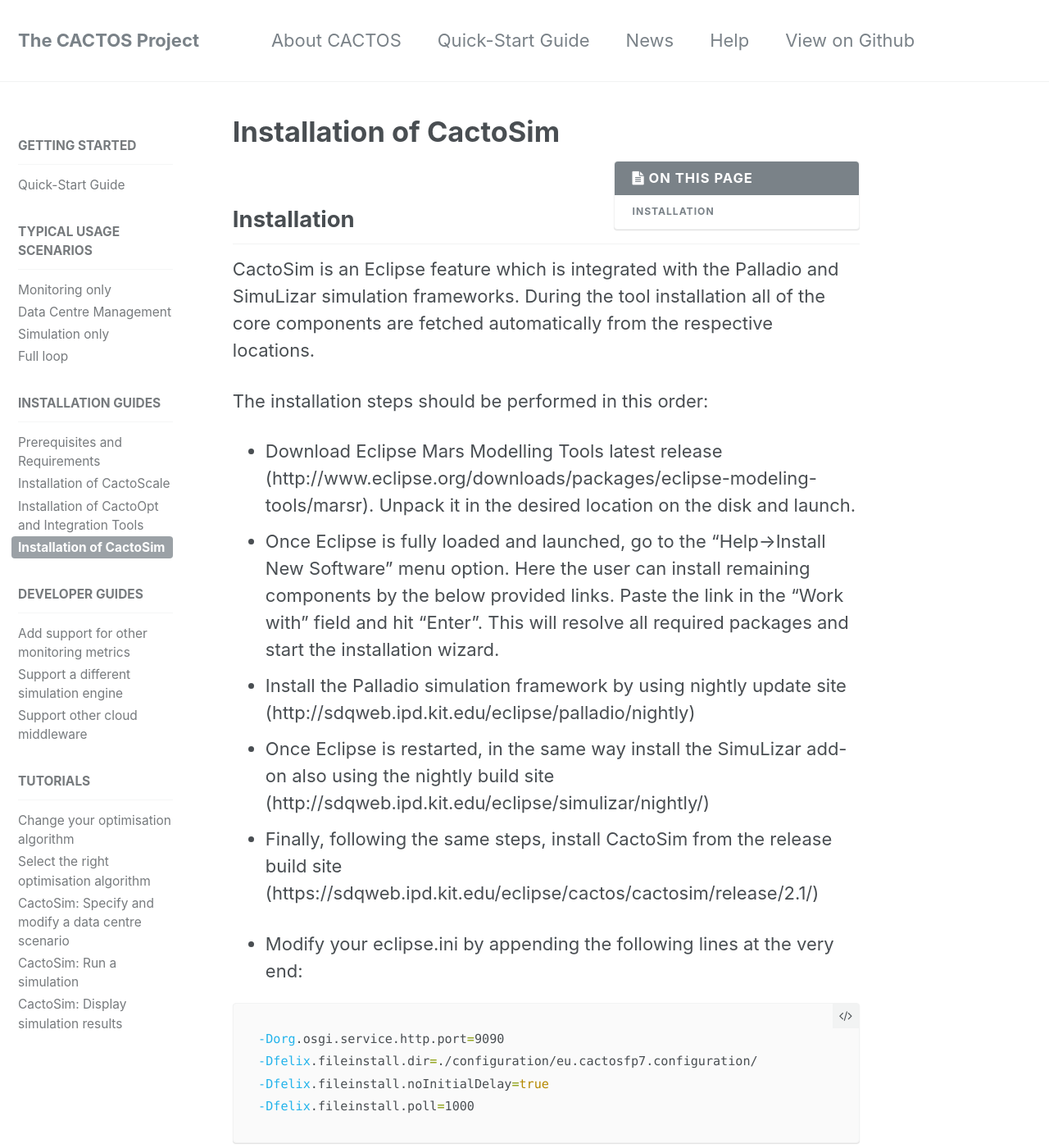
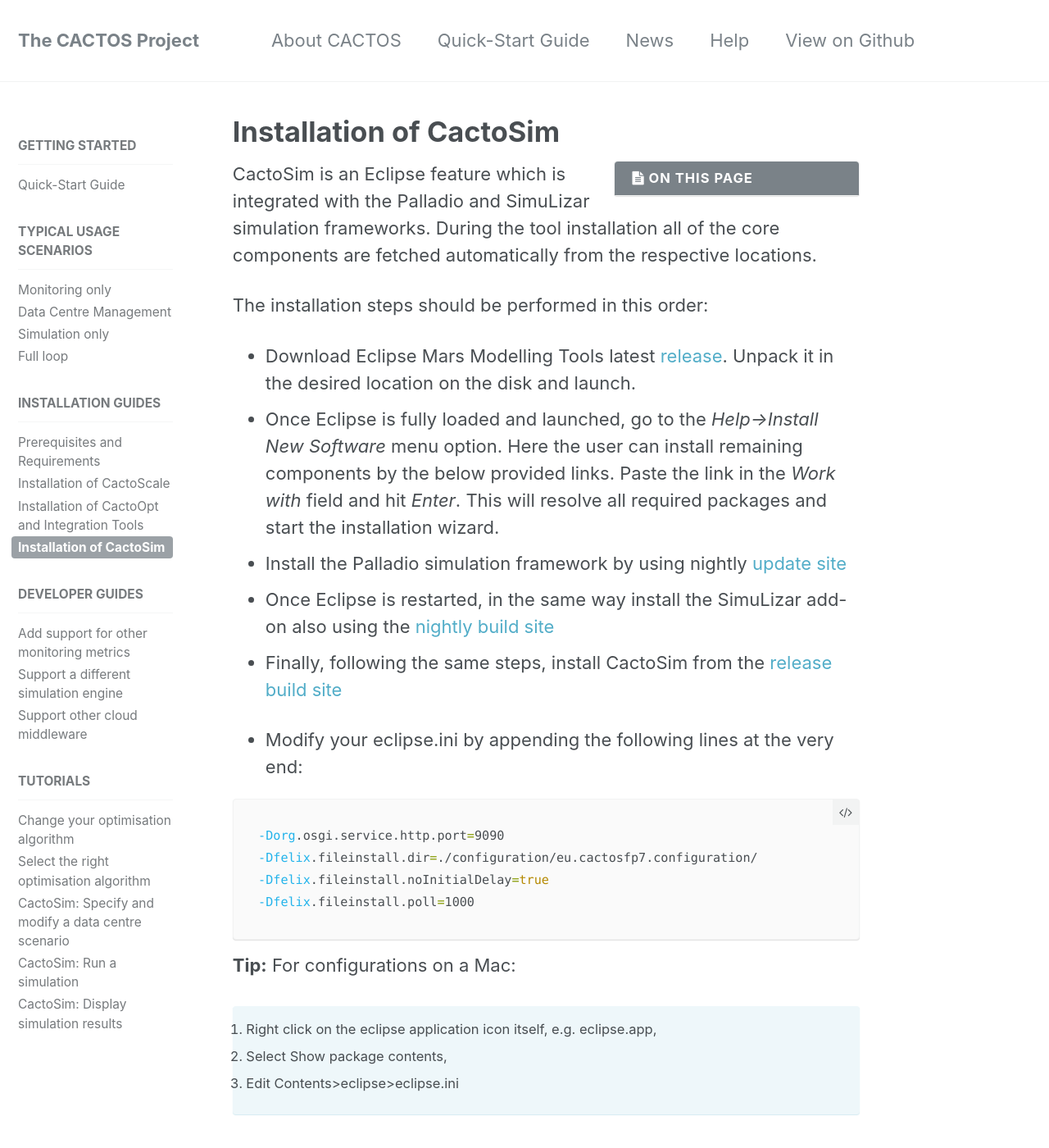
Before and after one commit to cactos/cactos.github.io, a Jekyll site: the page built from _docs/09_installation-of-cactosim.md, in a window 1280 px wide and 1400 px high. Shown: the whole window at 82% size. Built offline with Jekyll 4.4.1, drawn with Linux system fonts in a browser that asks for light colours; some of the changed text lies outside the part shown.

Commit message:
Refactor a bit the format.

````diff
--- a/_docs/09_installation-of-cactosim.md
+++ b/_docs/09_installation-of-cactosim.md
@@ -1,23 +1,22 @@
 ---
 title: "Installation of CactoSim"
 permalink: /docs/installation-guides/installation-of-cactosim/
+modified:
 ---
 
 {% include base_path %}
 
 {% include toc %}
 
-## Installation
-
 CactoSim is an Eclipse feature which is integrated with the Palladio and SimuLizar simulation frameworks. During the tool installation all of the core components are fetched automatically from the respective locations.
 
 The installation steps should be performed in this order:
 
-- Download Eclipse Mars Modelling Tools latest release (http://www.eclipse.org/downloads/packages/eclipse-modeling-tools/marsr). Unpack it in the desired location on the disk and launch.
-- Once Eclipse is fully loaded and launched, go to the “Help->Install New Software” menu option. Here the user can install remaining components by the below provided links. Paste the link in the “Work with” field and hit “Enter”. This will resolve all required packages and start the installation wizard.
-- Install the Palladio simulation framework by using nightly update site (http://sdqweb.ipd.kit.edu/eclipse/palladio/nightly)
-- Once Eclipse is restarted, in the same way install the SimuLizar add-on also using the nightly build site (http://sdqweb.ipd.kit.edu/eclipse/simulizar/nightly/)
-- Finally, following the same steps, install CactoSim from the release build site (https://sdqweb.ipd.kit.edu/eclipse/cactos/cactosim/release/2.1/)
+- Download Eclipse Mars Modelling Tools latest [release](http://www.eclipse.org/downloads/packages/eclipse-modeling-tools/neon1). Unpack it in the desired location on the disk and launch.
+- Once Eclipse is fully loaded and launched, go to the *Help->Install New Software* menu option. Here the user can install remaining components by the below provided links. Paste the link in the *Work with* field and hit *Enter*. This will resolve all required packages and start the installation wizard.
+- Install the Palladio simulation framework by using nightly [update site](http://sdqweb.ipd.kit.edu/eclipse/palladio/nightly)
+- Once Eclipse is restarted, in the same way install the SimuLizar add-on also using the [nightly build site](http://sdqweb.ipd.kit.edu/eclipse/simulizar/nightly/)
+- Finally, following the same steps, install CactoSim from the [release build site](https://sdqweb.ipd.kit.edu/eclipse/cactos/cactosim/release/2.1/)
 
 - Modify your eclipse.ini by appending the following lines at the very end:
 
@@ -27,8 +26,9 @@
 -Dfelix.fileinstall.noInitialDelay=true
 -Dfelix.fileinstall.poll=1000
 ```
-> Note:
-> For configurations on a Mac:
-> 1. Right click on the eclipse application icon itself, e.g. eclipse.app
-> 2. Select Show package contents
-> 3. Edit Contents>eclipse>eclipse.ini
+
+**Tip:** For configurations on a Mac:
+ 1. Right click on the eclipse application icon itself, e.g. eclipse.app,
+ 2. Select Show package contents,
+ 3. Edit Contents>eclipse>eclipse.ini
+{: .notice--info}
````
